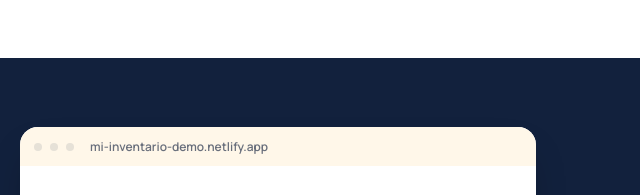
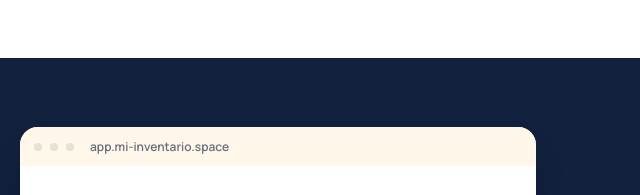
Before and after one commit to deceivedword/inventario, a plain HTML site: page index.html in a window 1280 px wide. Shown: the part 2120-2315 px from the top of the page, 640-1280 px from the left. Drawn offline with Linux system fonts and the light colour scheme.

Commit message:
Enlaces del demo a app.mi-inventario.space

```diff
--- a/index.html
+++ b/index.html
@@ -331,14 +331,14 @@
         <div class="demo-copy">
           <h2>Prueba el demo en vivo sin registrarte</h2>
           <p>Explora inventarios, movimientos, transferencias, ajustes y punto de venta con datos de prueba.</p>
-          <a href="https://mi-inventario-demo.netlify.app/" target="_blank" rel="noopener" class="btn btn-primary">Ver
+          <a href="https://app.mi-inventario.space" target="_blank" rel="noopener" class="btn btn-primary">Ver
             demo en vivo</a>
         </div>
         <div class="demo-visual">
           <div class="browser-frame">
             <div class="browser-bar">
               <span class="browser-dot"></span><span class="browser-dot"></span><span class="browser-dot"></span>
-              <span class="browser-url">mi-inventario-demo.netlify.app</span>
+              <span class="browser-url">app.mi-inventario.space</span>
             </div>
             <div class="browser-body">
               <img src="assets/logo.png" alt="Vista previa del software de inventario Mi Inventario"
@@ -425,7 +425,7 @@
         <span>Cel. 22 5455 00</span>
         <a href="https://wa.me/528118474519?text=Hola%2C%20vengo%20de%20la%20p%C3%A1gina%20web%20de%20Mi%20Inventario%20y%20me%20gustar%C3%ADa%20m%C3%A1s%20informaci%C3%B3n."
           target="_blank" rel="noopener">WhatsApp 81 1847 4519</a>
-        <a href="https://mi-inventario-demo.netlify.app/" target="_blank" rel="noopener">Ver demo</a>
+        <a href="https://app.mi-inventario.space" target="_blank" rel="noopener">Ver demo</a>
       </div>
       <p class="footer-copy">© 2026 Mi Inventario. Todos los derechos reservados.</p>
     </div>
```
